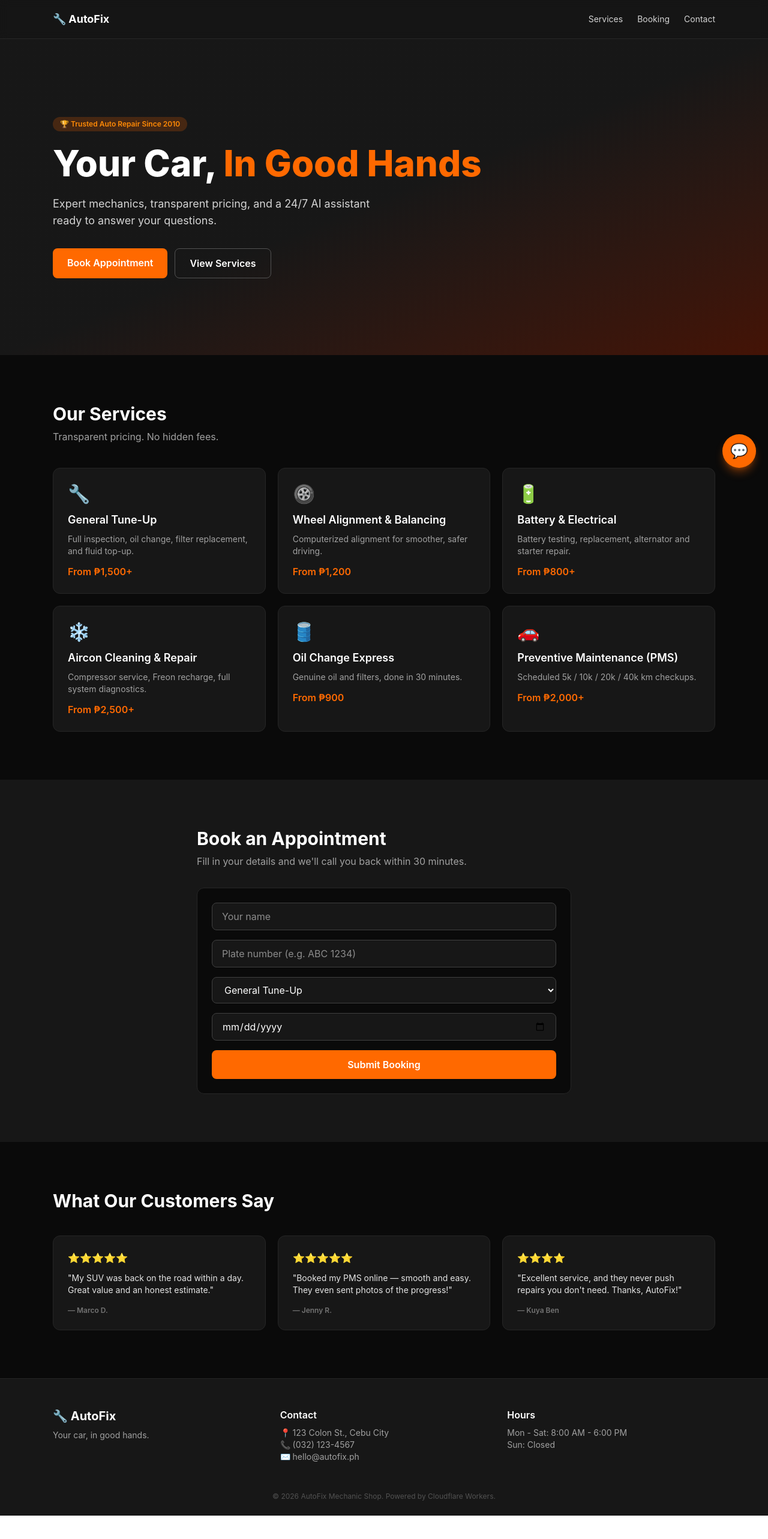
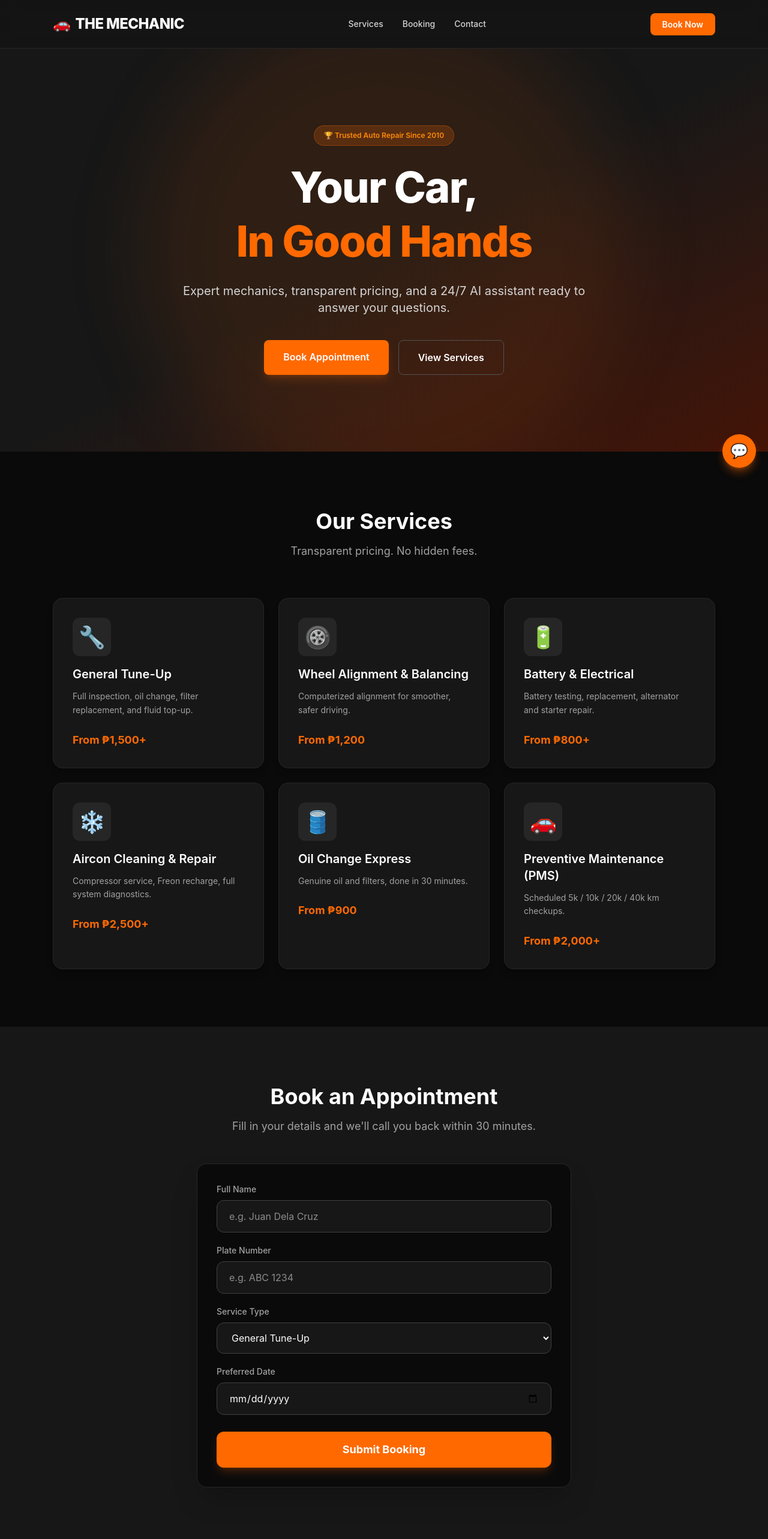
Before and after one commit to Seven25-ui/auto-fix, a React (Vite) app: page / in a window 1280 px wide. Shown: the top 2566 px of the page at 60% size. Before the commit the page ends 2527 px from the top, so only its background shows below. Built offline with nearby package versions, Linux system fonts and the light colour scheme.

Commit message:
Rename AutoFix to The Mechanic throughout App

```diff
--- a/src/App.jsx
+++ b/src/App.jsx
@@ -14,7 +14,7 @@ const SERVICES = [
 const TESTIMONIALS = [
   { name: "Marco D.", text: "My SUV was back on the road within a day. Great value and an honest estimate.", stars: 5 },
   { name: "Jenny R.", text: "Booked my PMS online — smooth and easy. They even sent photos of the progress!", stars: 5 },
-  { name: "Kuya Ben", text: "Excellent service, and they never push repairs you don't need. Thanks, AutoFix!", stars: 4 },
+  { name: "Kuya Ben", text: "Excellent service, and they never push repairs you don't need. Thanks, The Mechanic!", stars: 4 },
 ];
 
 // ---------- Chat Widget (mock AI, demo) ----------
@@ -27,7 +27,7 @@ const CANNED_REPLIES = [
 function ChatWidget() {
   const [open, setOpen] = useState(false);
   const [messages, setMessages] = useState([
-    { from: "ai", text: "Hi! I'm AutoFix AI. What's going on with your car, or what service are you looking for? 🔧" },
+    { from: "ai", text: "Hi! I'm The Mechanic AI. What's going on with your car, or what service are you looking for? 🚗" },
   ]);
   const [input, setInput] = useState("");
   const [typing, setTyping] = useState(false);
@@ -69,7 +69,7 @@ function ChatWidget() {
             <div className="bg-orange-500 px-4 py-3 flex items-center gap-2">
               <span className="text-xl">🤖</span>
               <div>
-                <p className="text-white font-semibold text-sm">AutoFix AI Assistant</p>
+                <p className="text-white font-semibold text-sm">The Mechanic AI</p>
                 <p className="text-orange-100 text-xs">Powered by Cloudflare Workers AI</p>
               </div>
             </div>
@@ -116,41 +116,60 @@ function ChatWidget() {
 // ---------- Sections ----------
 export function Hero() {
   return (
-    <section className="relative bg-gradient-to-br from-neutral-900 via-neutral-900 to-orange-950 text-white">
-      <div className="max-w-6xl mx-auto px-6 py-24 md:py-32">
+    <section className="relative bg-gradient-to-br from-neutral-900 via-neutral-900 to-orange-950 text-white overflow-hidden">
+      <div className="max-w-6xl mx-auto px-6 py-24 md:py-32 relative z-10">
         <motion.div initial={{ opacity: 0, y: 20 }} animate={{ opacity: 1, y: 0 }} transition={{ duration: 0.6 }}>
-          <span className="inline-block bg-orange-500/20 text-orange-400 text-xs font-semibold px-3 py-1 rounded-full mb-4">
-            🏆 Trusted Auto Repair Since 2010
-          </span>
-          <h1 className="text-4xl md:text-6xl font-extrabold leading-tight">
-            Your Car, <span className="text-orange-500">In Good Hands</span>
+          {/* Centered Badge */}
+          <div className="flex justify-center mb-6">
+            <span className="inline-block bg-orange-500/20 text-orange-400 text-xs font-semibold px-4 py-2 rounded-full border border-orange-500/30">
+              🏆 Trusted Auto Repair Since 2010
+            </span>
+          </div>
+
+          {/* Centered Title */}
+          <h1 className="text-5xl md:text-7xl font-extrabold leading-tight text-center tracking-tight">
+            Your Car, <br className="hidden md:block" />
+            <span className="text-orange-500">In Good Hands</span>
           </h1>
-          <p className="mt-4 text-neutral-300 max-w-xl text-lg">
+
+          {/* Centered Description */}
+          <p className="mt-6 text-neutral-300 max-w-2xl mx-auto text-center text-lg md:text-xl">
             Expert mechanics, transparent pricing, and a 24/7 AI assistant ready to answer your questions.
           </p>
-          <div className="mt-8 flex flex-wrap gap-3">
-            <a href="#booking" className="bg-orange-500 hover:bg-orange-600 px-6 py-3 rounded-lg font-semibold transition-colors">Book Appointment</a>
-            <a href="#services" className="border border-neutral-600 hover:border-orange-500 px-6 py-3 rounded-lg font-semibold transition-colors">View Services</a>
+
+          {/* Centered Buttons */}
+          <div className="mt-10 flex flex-wrap justify-center gap-4">
+            <a href="#booking" className="bg-orange-500 hover:bg-orange-600 px-8 py-4 rounded-lg font-semibold transition-all shadow-lg shadow-orange-500/20 hover:shadow-orange-500/40 hover:-translate-y-0.5">
+              Book Appointment
+            </a>
+            <a href="#services" className="border border-neutral-600 hover:border-orange-500 px-8 py-4 rounded-lg font-semibold transition-all hover:bg-neutral-800">
+              View Services
+            </a>
           </div>
         </motion.div>
       </div>
+
+      {/* Decorative Background Element */}
+      <div className="absolute top-1/2 left-1/2 -translate-x-1/2 -translate-y-1/2 w-[800px] h-[800px] bg-orange-500/10 rounded-full blur-3xl pointer-events-none"></div>
     </section>
   );
 }
 
 export function Services() {
   return (
-    <section id="services" className="py-20 bg-neutral-950">
+    <section id="services" className="py-24 bg-neutral-950">
       <div className="max-w-6xl mx-auto px-6">
-        <h2 className="text-3xl font-bold text-white mb-2">Our Services</h2>
-        <p className="text-neutral-400 mb-10">Transparent pricing. No hidden fees.</p>
-        <div className="grid gap-5 md:grid-cols-2 lg:grid-cols-3">
+        <div className="text-center mb-16">
+          <h2 className="text-4xl font-bold text-white mb-4">Our Services</h2>
+          <p className="text-neutral-400 text-lg">Transparent pricing. No hidden fees.</p>
+        </div>
+        <div className="grid gap-6 md:grid-cols-2 lg:grid-cols-3">
           {SERVICES.map((s) => (
-            <div key={s.name} className="bg-neutral-900 border border-neutral-800 rounded-xl p-6 hover:border-orange-500/50 transition-colors">
-              <div className="text-3xl mb-3">{s.icon}</div>
-              <h3 className="text-white font-semibold text-lg">{s.name}</h3>
-              <p className="text-neutral-400 text-sm mt-2">{s.desc}</p>
-              <p className="text-orange-500 font-semibold mt-3">From {s.price}</p>
+            <div key={s.name} className="bg-neutral-900 border border-neutral-800 rounded-2xl p-8 hover:border-orange-500/50 transition-all hover:-translate-y-1 shadow-lg group">
+              <div className="text-4xl mb-4 bg-neutral-800 w-16 h-16 flex items-center justify-center rounded-xl group-hover:bg-orange-500/20 transition-colors">{s.icon}</div>
+              <h3 className="text-white font-semibold text-xl">{s.name}</h3>
+              <p className="text-neutral-400 text-sm mt-3 leading-relaxed">{s.desc}</p>
+              <p className="text-orange-500 font-bold text-lg mt-6">From {s.price}</p>
             </div>
           ))}
         </div>
@@ -165,24 +184,40 @@ export function Booking() {
   const set = (k) => (e) => setForm({ ...form, [k]: e.target.value });
 
   return (
-    <section id="booking" className="py-20 bg-neutral-900">
+    <section id="booking" className="py-24 bg-neutral-900">
       <div className="max-w-2xl mx-auto px-6">
-        <h2 className="text-3xl font-bold text-white mb-2">Book an Appointment</h2>
-        <p className="text-neutral-400 mb-8">Fill in your details and we'll call you back within 30 minutes.</p>
+        <div className="text-center mb-12">
+          <h2 className="text-4xl font-bold text-white mb-4">Book an Appointment</h2>
+          <p className="text-neutral-400 text-lg">Fill in your details and we'll call you back within 30 minutes.</p>
+        </div>
         {sent ? (
-          <div className="bg-green-500/10 border border-green-500/40 text-green-400 rounded-xl p-6 text-center">
-            <p className="text-4xl mb-2">✅</p>
-            <p className="font-semibold">Thanks, {form.name}! We received your booking for {form.service}.</p>
-          </div>
+          <motion.div initial={{ opacity: 0, scale: 0.9 }} animate={{ opacity: 1, scale: 1 }} className="bg-green-500/10 border border-green-500/40 text-green-400 rounded-2xl p-10 text-center">
+            <p className="text-6xl mb-4">✅</p>
+            <p className="font-semibold text-xl">Thanks, {form.name}!</p>
+            <p className="mt-2">We received your booking for {form.service} on {form.date}.</p>
+            <button onClick={() => setSent(false)} className="mt-6 text-sm underline text-green-300 hover:text-white">Book another appointment</button>
+          </motion.div>
         ) : (
-          <div className="bg-neutral-950 border border-neutral-800 rounded-xl p-6 space-y-4">
-            <input value={form.name} onChange={set("name")} placeholder="Your name" className="w-full bg-neutral-900 border border-neutral-700 text-white rounded-lg px-4 py-2.5 outline-none focus:ring-2 focus:ring-orange-500" />
-            <input value={form.plate} onChange={set("plate")} placeholder="Plate number (e.g. ABC 1234)" className="w-full bg-neutral-900 border border-neutral-700 text-white rounded-lg px-4 py-2.5 outline-none focus:ring-2 focus:ring-orange-500" />
-            <select value={form.service} onChange={set("service")} className="w-full bg-neutral-900 border border-neutral-700 text-white rounded-lg px-4 py-2.5 outline-none focus:ring-2 focus:ring-orange-500">
-              {SERVICES.map((s) => <option key={s.name}>{s.name}</option>)}
-            </select>
-            <input type="date" value={form.date} onChange={set("date")} className="w-full bg-neutral-900 border border-neutral-700 text-white rounded-lg px-4 py-2.5 outline-none focus:ring-2 focus:ring-orange-500" />
-            <button onClick={() => form.name && form.date && setSent(true)} className="w-full bg-orange-500 hover:bg-orange-600 text-white font-semibold py-3 rounded-lg transition-colors">
+          <div className="bg-neutral-950 border border-neutral-800 rounded-2xl p-8 space-y-5 shadow-2xl">
+            <div>
+              <label className="text-sm font-medium text-neutral-400 mb-2 block">Full Name</label>
+              <input value={form.name} onChange={set("name")} placeholder="e.g. Juan Dela Cruz" className="w-full bg-neutral-900 border border-neutral-700 text-white rounded-xl px-5 py-3.5 outline-none focus:ring-2 focus:ring-orange-500 focus:border-transparent transition-all" />
+            </div>
+            <div>
+              <label className="text-sm font-medium text-neutral-400 mb-2 block">Plate Number</label>
+              <input value={form.plate} onChange={set("plate")} placeholder="e.g. ABC 1234" className="w-full bg-neutral-900 border border-neutral-700 text-white rounded-xl px-5 py-3.5 outline-none focus:ring-2 focus:ring-orange-500 focus:border-transparent transition-all" />
+            </div>
+            <div>
+              <label className="text-sm font-medium text-neutral-400 mb-2 block">Service Type</label>
+              <select value={form.service} onChange={set("service")} className="w-full bg-neutral-900 border border-neutral-700 text-white rounded-xl px-5 py-3.5 outline-none focus:ring-2 focus:ring-orange-500 focus:border-transparent transition-all">
+                {SERVICES.map((s) => <option key={s.name}>{s.name}</option>)}
+              </select>
+            </div>
+            <div>
+              <label className="text-sm font-medium text-neutral-400 mb-2 block">Preferred Date</label>
+              <input type="date" value={form.date} onChange={set("date")} className="w-full bg-neutral-900 border border-neutral-700 text-white rounded-xl px-5 py-3.5 outline-none focus:ring-2 focus:ring-orange-500 focus:border-transparent transition-all" />
+            </div>
+            <button onClick={() => form.name && form.date && setSent(true)} className="w-full bg-orange-500 hover:bg-orange-600 text-white font-bold text-lg py-4 rounded-xl transition-all shadow-lg shadow-orange-500/20 hover:shadow-orange-500/40 mt-2">
               Submit Booking
             </button>
           </div>
@@ -194,15 +229,18 @@ export function Booking() {
 
 export function Testimonials() {
   return (
-    <section className="py-20 bg-neutral-950">
+    <section className="py-24 bg-neutral-950">
       <div className="max-w-6xl mx-auto px-6">
-        <h2 className="text-3xl font-bold text-white mb-10">What Our Customers Say</h2>
-        <div className="grid gap-5 md:grid-cols-3">
+        <div className="text-center mb-16">
+          <h2 className="text-4xl font-bold text-white mb-4">What Our Customers Say</h2>
+          <p className="text-neutral-400 text-lg">Don't just take our word for it.</p>
+        </div>
+        <div className="grid gap-6 md:grid-cols-3">
           {TESTIMONIALS.map((t) => (
-            <div key={t.name} className="bg-neutral-900 border border-neutral-800 rounded-xl p-6">
-              <p className="text-orange-400">{"⭐".repeat(t.stars)}</p>
-              <p className="text-neutral-200 text-sm mt-3">"{t.text}"</p>
-              <p className="text-neutral-500 text-xs mt-4 font-semibold">— {t.name}</p>
+            <div key={t.name} className="bg-neutral-900 border border-neutral-800 rounded-2xl p-8 hover:border-neutral-700 transition-colors">
+              <p className="text-orange-400 text-lg">{"⭐".repeat(t.stars)}</p>
+              <p className="text-neutral-200 mt-4 leading-relaxed">"{t.text}"</p>
+              <p className="text-neutral-500 text-sm mt-6 font-bold">— {t.name}</p>
             </div>
           ))}
         </div>
@@ -213,42 +251,61 @@ export function Testimonials() {
 
 export function Footer() {
   return (
-    <footer className="bg-neutral-900 border-t border-neutral-800">
-      <div className="max-w-6xl mx-auto px-6 py-12 grid gap-8 md:grid-cols-3">
+    <footer className="bg-neutral-900 border-t border-neutral-800 pt-16 pb-8">
+      <div className="max-w-6xl mx-auto px-6 grid gap-12 md:grid-cols-3">
         <div>
-          <h3 className="text-white font-bold text-xl">🔧 AutoFix</h3>
-          <p className="text-neutral-400 text-sm mt-2">Your car, in good hands.</p>
+          <h3 className="text-white font-bold text-2xl flex items-center gap-2">🚗 THE MECHANIC</h3>
+          <p className="text-neutral-400 mt-4">Your car, in good hands. Serving Cebu since 2010.</p>
         </div>
         <div>
-          <h4 className="text-white font-semibold mb-2">Contact</h4>
-          <p className="text-neutral-400 text-sm">📍 123 Colon St., Cebu City</p>
-          <p className="text-neutral-400 text-sm">📞 (032) 123-4567</p>
-          <p className="text-neutral-400 text-sm">✉️ hello@autofix.ph</p>
+          <h4 className="text-white font-semibold text-lg mb-4">Contact Us</h4>
+          <ul className="space-y-3 text-neutral-400">
+            <li className="flex items-center gap-3">📍 123 Colon St., Cebu City</li>
+            <li className="flex items-center gap-3">📞 (032) 123-4567</li>
+            <li className="flex items-center gap-3">✉️ hello@themechanic.ph</li>
+          </ul>
         </div>
         <div>
-          <h4 className="text-white font-semibold mb-2">Hours</h4>
-          <p className="text-neutral-400 text-sm">Mon - Sat: 8:00 AM - 6:00 PM</p>
-          <p className="text-neutral-400 text-sm">Sun: Closed</p>
+          <h4 className="text-white font-semibold text-lg mb-4">Operating Hours</h4>
+          <ul className="space-y-3 text-neutral-400">
+            <li>Monday - Saturday: 8:00 AM - 6:00 PM</li>
+            <li>Sunday: Closed</li>
+          </ul>
         </div>
       </div>
-      <p className="text-center text-neutral-600 text-xs pb-6">© 2026 AutoFix Mechanic Shop. Powered by Cloudflare Workers.</p>
+      <div className="max-w-6xl mx-auto px-6 mt-16 pt-8 border-t border-neutral-800 text-center">
+        <p className="text-neutral-600 text-sm">© 2026 THE MECHANIC. Powered by React & Cloudflare Workers.</p>
+      </div>
     </footer>
   );
 }
 
 export default function App() {
   return (
-    <div className="min-h-screen bg-neutral-950 font-sans">
-      <nav className="sticky top-0 z-40 bg-neutral-900/90 backdrop-blur border-b border-neutral-800">
-        <div className="max-w-6xl mx-auto px-6 h-16 flex items-center justify-between">
-          <span className="text-white font-bold text-lg">🔧 AutoFix</span>
-          <div className="hidden md:flex gap-6 text-sm text-neutral-300">
-            <a href="#services" className="hover:text-orange-500">Services</a>
-            <a href="#booking" className="hover:text-orange-500">Booking</a>
-            <a href="#booking" className="hover:text-orange-500">Contact</a>
+    <div className="min-h-screen bg-neutral-950 font-sans selection:bg-orange-500 selection:text-white">
+      <nav className="sticky top-0 z-40 bg-neutral-900/80 backdrop-blur-md border-b border-neutral-800">
+        <div className="max-w-6xl mx-auto px-6 h-20 flex items-center justify-between">
+          {/* LOGO: Left side */}
+          <span className="text-white font-extrabold text-2xl tracking-tight flex items-center gap-2 cursor-pointer">
+            <span className="text-orange-500">🚗</span> THE MECHANIC
+          </span>
+
+          {/* NAVIGATION LINKS: Center */}
+          <div className="hidden md:flex gap-8 text-sm font-medium text-neutral-300">
+            <a href="#services" className="hover:text-orange-500 transition-colors">Services</a>
+            <a href="#booking" className="hover:text-orange-500 transition-colors">Booking</a>
+            <a href="#booking" className="hover:text-orange-500 transition-colors">Contact</a>
+          </div>
+
+          {/* BOOKING BUTTON: Right side */}
+          <div className="hidden md:block">
+            <a href="#booking" className="bg-orange-500 hover:bg-orange-600 text-white px-5 py-2.5 rounded-lg text-sm font-semibold transition-all">
+              Book Now
+            </a>
           </div>
         </div>
       </nav>
+
       <Hero />
       <Services />
       <Booking />
```
